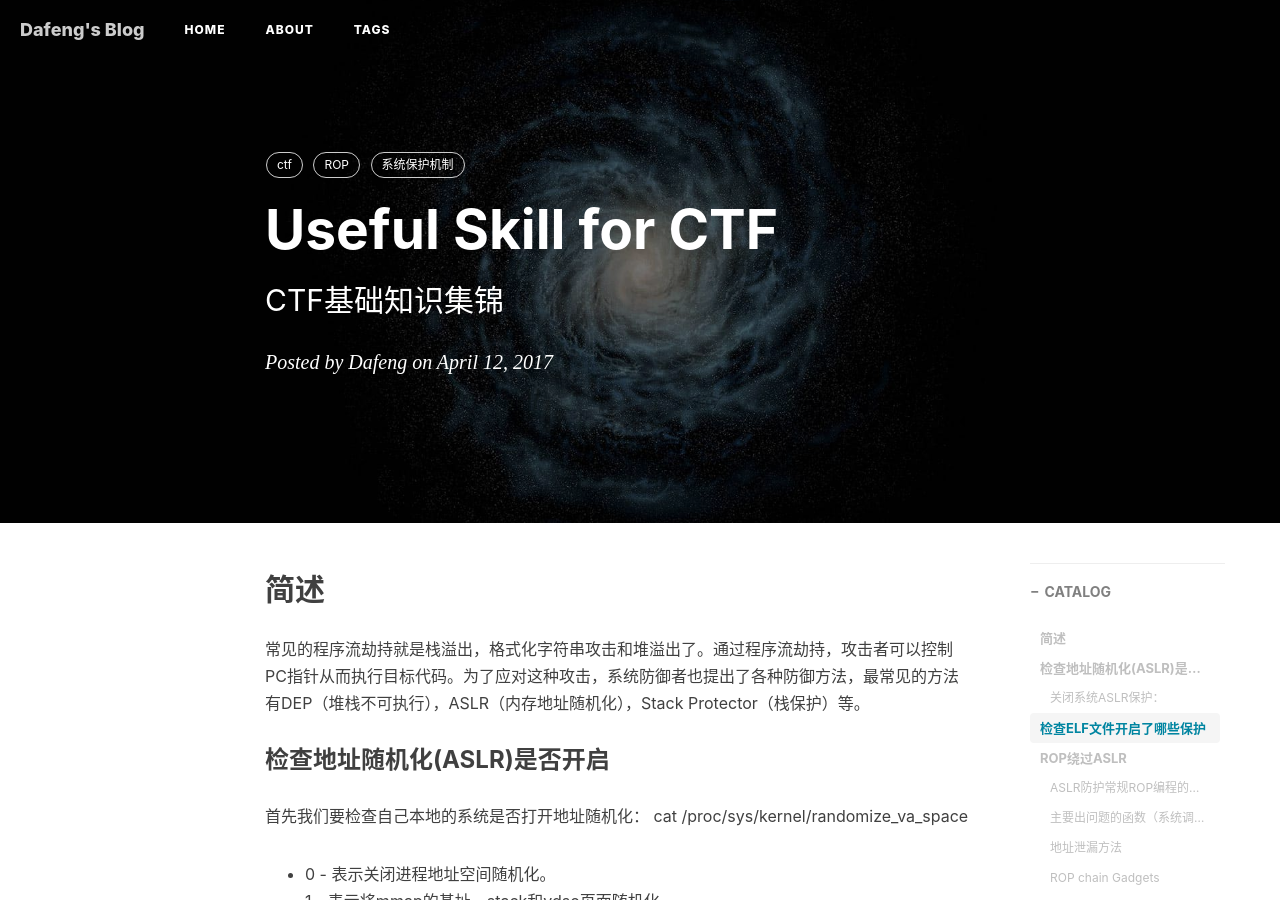
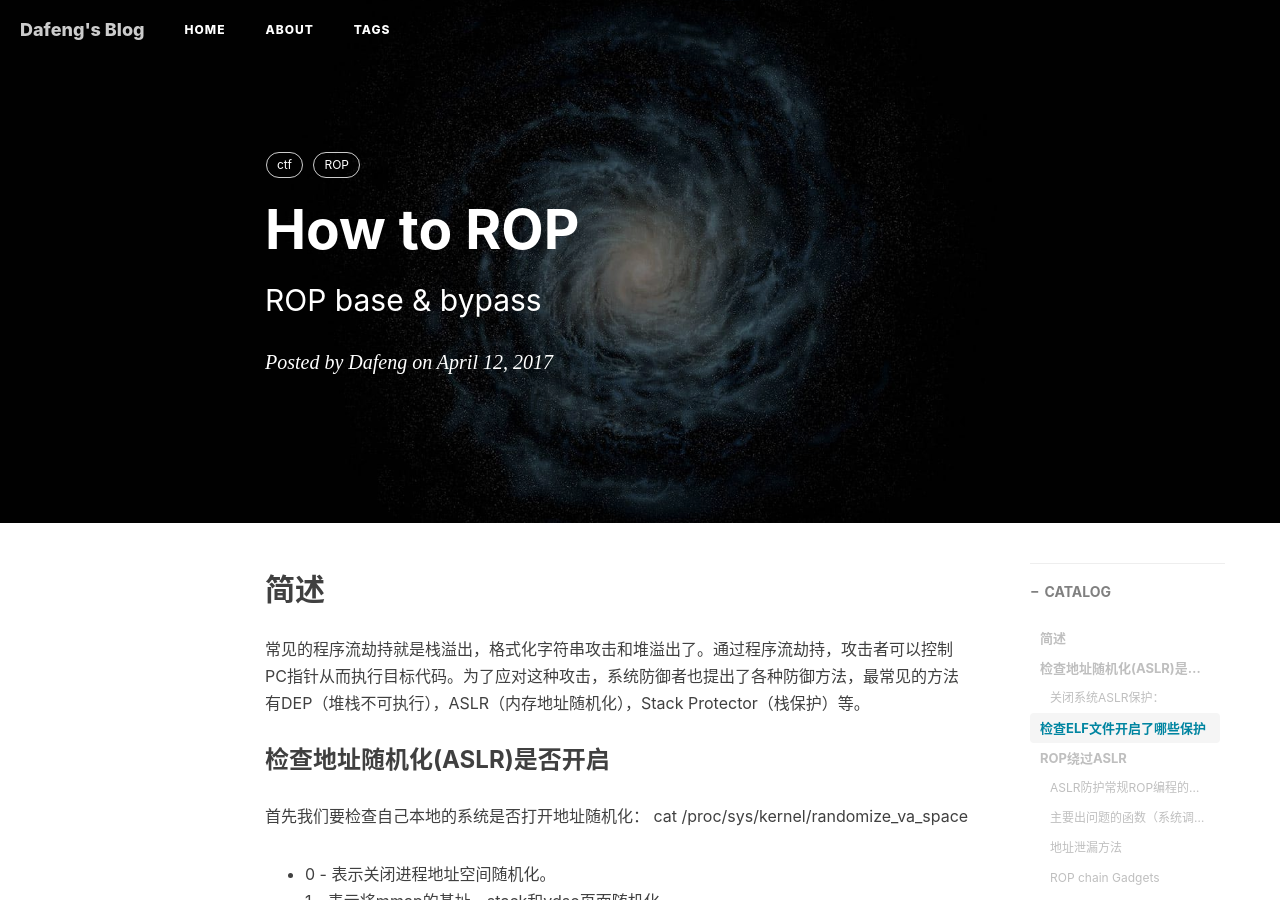
Before and after one commit to jessica1123/stfpeak.github.io, a Jekyll site: the page built from _posts/2017-04-11-How-To-ROP.md, in a window 1280 px wide and 900 px high. Built offline with Jekyll 4.4.1, drawn with Linux system fonts in a browser that asks for light colours; nearby versions of some CDN libraries; comment, search, counter and statistics services are not loaded.

Commit message:
how_to_rop

```diff
--- a/_posts/2017-04-11-How-To-ROP.md
+++ b/_posts/2017-04-11-How-To-ROP.md
@@ -1,7 +1,7 @@
 ---
 layout:     post
-title:      "Useful Skill for CTF"
-subtitle:   "CTF基础知识集锦"
+title:      "How to ROP"
+subtitle:   "ROP base & bypass"
 date:       2017-04-11 19:30:00 -0800
 author:     "Dafeng"
 header-img: "img/post-bg-universe.jpg"
@@ -10,7 +10,6 @@ catalog: true
 tags:
     - ctf
     - ROP
-    - 系统保护机制
 ---
 
 ## 简述
```
